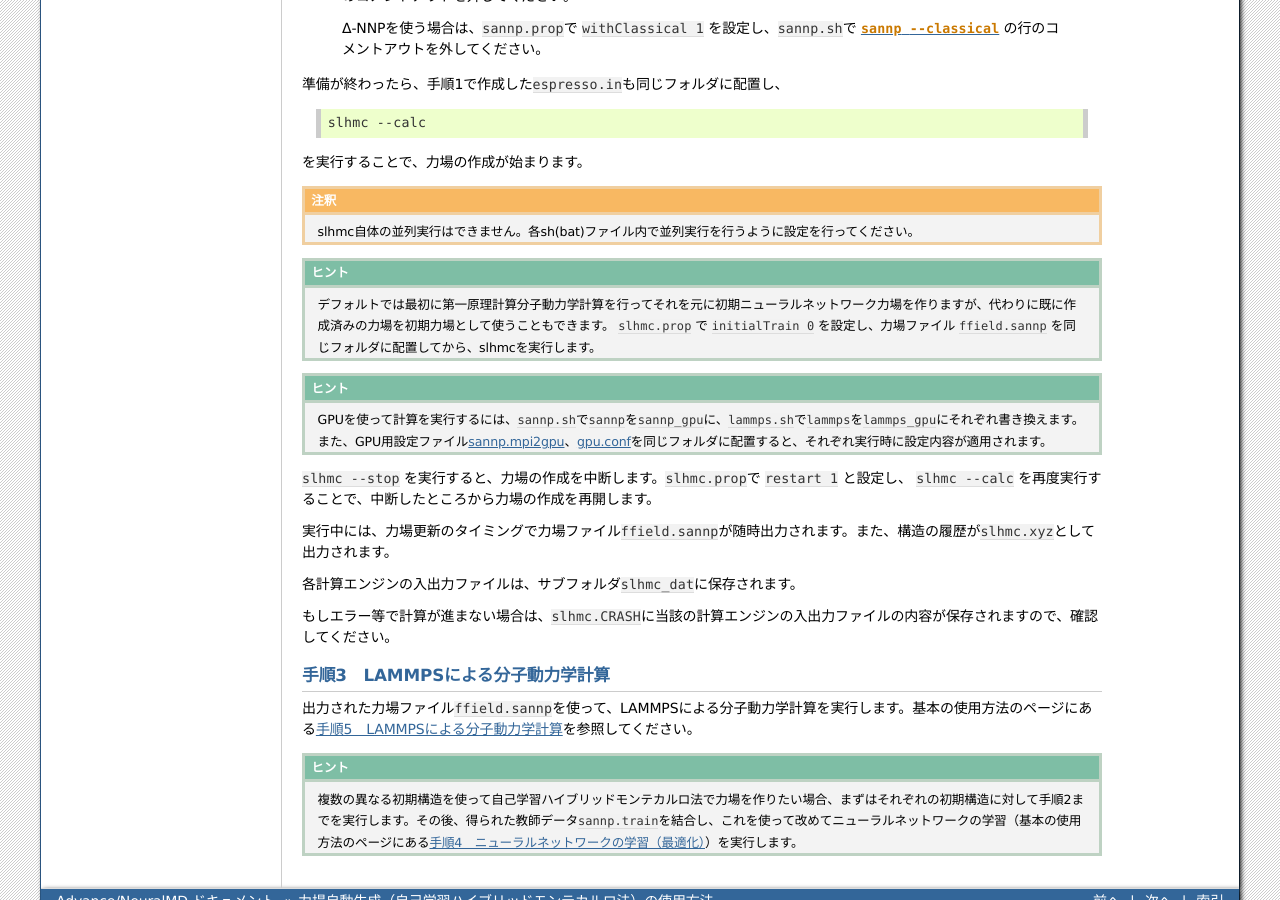
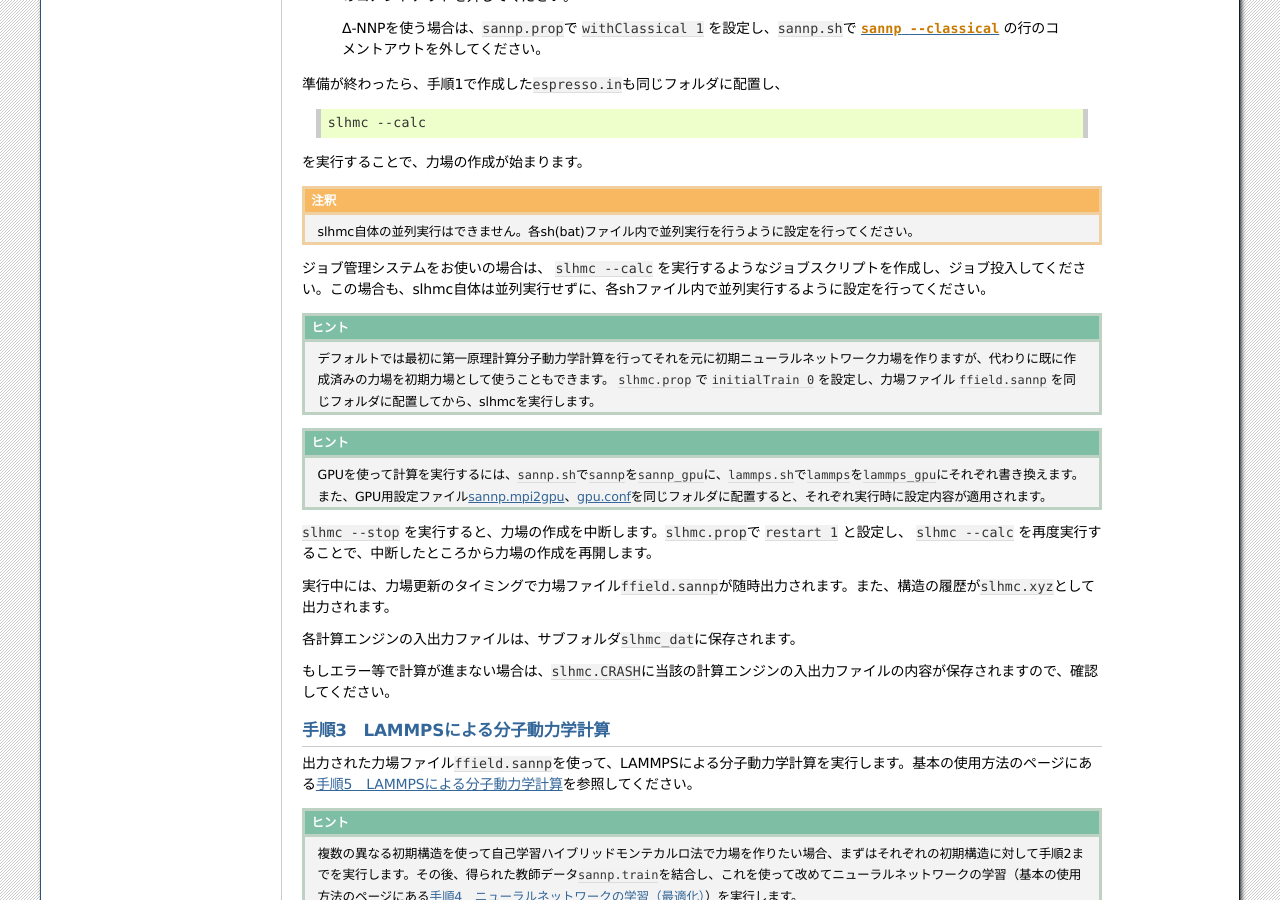
Before and after one commit to advancesoftcorp/neuralmd-doc, a Sphinx documentation site: the page built from docs/source/slhmc.rst, in a window 1280 px wide and 900 px high, scrolled down 1685 px. Built offline with Sphinx 7.4.7, drawn with Linux system fonts in a browser that asks for light colours; formulas are drawn with MathJax 3.

Commit message:
add description to use slhmc with job management system

```diff
--- a/docs/source/slhmc.rst
+++ b/docs/source/slhmc.rst
@@ -115,6 +115,8 @@ NanoLabo Tool同梱の計算エンジンを使用される場合は、ライブ
 
  slhmc自体の並列実行はできません。各sh(bat)ファイル内で並列実行を行うように設定を行ってください。
 
+ジョブ管理システムをお使いの場合は、 ``slhmc --calc`` を実行するようなジョブスクリプトを作成し、ジョブ投入してください。この場合も、slhmc自体は並列実行せずに、各shファイル内で並列実行するように設定を行ってください。
+
 .. hint::
 
  デフォルトでは最初に第一原理計算分子動力学計算を行ってそれを元に初期ニューラルネットワーク力場を作りますが、代わりに既に作成済みの力場を初期力場として使うこともできます。 :file:`slhmc.prop` で ``initialTrain 0`` を設定し、力場ファイル :file:`ffield.sannp` を同じフォルダに配置してから、slhmcを実行します。
```
Also changed, not shown: 1 other file.
